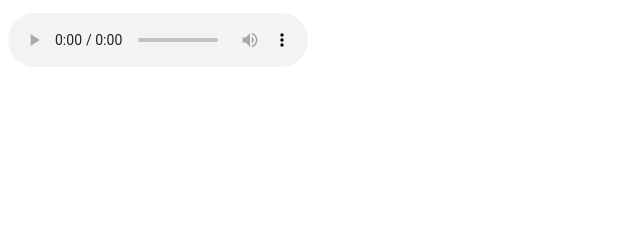
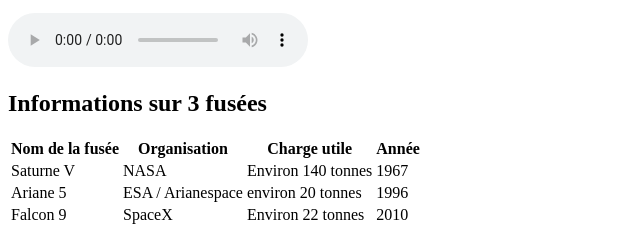
Before and after one commit to jonathanvitry07-svg/exploration_spatiale, a plain HTML site: page index.html in a window 1280 px wide. Shown: the part 1055-1290 px from the top of the page, without its empty margins (0-640 px from the left). Before the commit the page ends 1134 px from the top, so only its background shows below. Drawn offline with Linux system fonts and the light colour scheme; files whose address does not match are found by name.

Commit message:
Section 4 validé

```diff
--- a/index.html
+++ b/index.html
@@ -65,6 +65,48 @@
         </audio>
     </section>
 
+    <section>
+      <h2>Informations sur 3 fusées</h2>
+      <table>
+        <colgroup>
+           <col>
+           <col>
+          <col span="2">
+        </colgroup>
+        <thead>
+          <tr>
+            <th>Nom de la fusée</th>
+            <th>Organisation</th>
+            <th>Charge utile</th>
+            <th>Année</th>
+          </tr>
+        </thead>
+        <tbody>
+          <tr>
+            <td>Saturne V</td>
+            <td>NASA</td>
+            <td>Environ 140 tonnes</td>
+            <td>1967</td>
+            </tr>
+        <tr>
+            <td>Ariane 5</td>
+            <td>ESA / Arianespace</td>
+            <td>environ 20 tonnes</td>
+            <td>1996</td>
+          </tr>
+          <tr>
+            <td>Falcon 9</td>
+            <td>SpaceX</td>
+            <td>Environ 22 tonnes</td>
+            <td>2010</td>
+          </tr>
+        </tbody>
+
+
+
+      </table>
+    </section>
+
 
 
 
```
